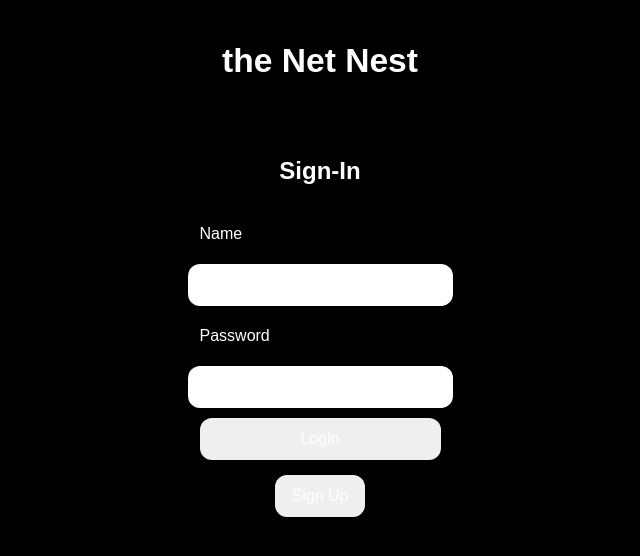
After one commit to bwaklog/pleasebekind, a Flask app: template templates/auth-signin.html in a window 1280 px wide. The commit adds this page. Shown: the top 556 px of the page, without its empty margins (320-960 px from the left). Run offline with Flask 3, Linux system fonts and the light colour scheme; the template is opened without the code that fills it, so the values that code supplies are empty.

Commit message:
v1 - ability to send posts - send messages as different users - limitations :    • cant access comments page    • no password authentication implemented.    • No db for users and comments implemented.

```diff
--- a/app.py
+++ b/app.py
@@ -1,9 +1,10 @@
-from flask import Flask, render_template, url_for, request, redirect
+from flask import Flask, render_template, url_for, request, redirect, flash
 from flask_sqlalchemy import SQLAlchemy
 from datetime import datetime
 import time
 
 app = Flask(__name__)
+app.secret_key = 'pleasebekind'.encode('utf-16')
 
 app.config['SQLALCHEMY_DATABASE_URI'] = 'sqlite:///post.db'
 db = SQLAlchemy(app)
@@ -14,22 +15,36 @@ class Post(db.Model):
     post_content = db.Column(db.String(200), nullable=False)
     post_timestamp = db.Column(db.DateTime, default=datetime.utcnow, nullable=False)
 
-uid = "hegde"
+uid = ""
 # Authentication Page
 @app.route('/', methods=['POST', 'GET'])
-def auth():
-    if request.method == "GET":
-        print("This is the auth page")
-        time.sleep(2)
-        return redirect(f'/home/{uid}')
+def auth_signin():
+    if request.method != "POST":
+        return render_template('auth-signin.html')
+    if len(request.form['user_handle']) > 1:
+        uid = request.form['user_handle']
+    else:
+        flash("Username Missing 😔", category='message')
+        return redirect('/')
+    return redirect(f'home/{uid}')
 
+@app.route('/signup/', methods=["POST", "GET"])
+def auth_signup():
+    if request.method == "POST":
+        return redirect('/')
+    else:
+        return render_template('auth_signup.html')
 
 # Home page
 # This is where the content is going to be visiable
 @app.route('/home/<uid>', methods=['POST', 'GET'])
 def home(uid):
     if request.method == 'POST':
-        post_content = request.form['content']
+        if len(request.form['content']) > 1:
+            post_content = request.form['content']
+        else:
+            flash("You can't have an empty post 😔", category='message')
+            return redirect(f'/home/{uid}')
         new_post = Post(post_content=post_content, post_user_handle=uid)
         try:
             db.session.add(new_post)
--- /dev/null
+++ b/static/css/auth.css
@@ -0,0 +1,51 @@
+html, body {
+    background-color: black;
+    color: white;
+    font-family: sans-serif;
+
+    display: flex;
+    justify-content: center;
+    align-items: center;
+    flex-direction: column;
+}
+
+.container {
+    /* background-color: lightsalmon; */
+    display: flex;
+    justify-content: center;
+    align-items: center;
+}
+
+.form {
+    display: flex;
+    justify-content: center;
+    align-items: center;
+    flex-direction: column;
+}
+
+.auth-form {
+    display: flex;
+    justify-content: center;
+    align-items: center;
+    flex-direction: column;
+    margin-bottom: 5px;
+    & > input {
+        margin: 5px;
+        width: 100%;
+    }
+    & > p {
+        text-align: left;
+        align-self: flex-start;
+    }
+}
+
+.form-btn {
+    & > input {
+        width: 100%;
+    }
+}
+
+.title {
+    font-size: x-large;
+    font-weight: 700;
+}
--- a/static/css/main.css
+++ b/static/css/main.css
@@ -26,6 +26,7 @@ html, body {
 
 form {
     & > input {
+        color: white;
         padding: 12px;
         font-size: 1em;
         border-radius: 12px;
@@ -34,10 +35,13 @@ form {
 }
 
 .post-input {
-    width: 35rem;
+    width: 34rem;
+    background-color: transparent;
+    border: solid rgba(255, 255, 255, 0.36);
 }
 .post-send {
-    background-color: #68aef1;
+    background-color: #8868f1;
+    width: 6rem;
     color: white;
     border: none;
     font-weight: 900;
@@ -77,13 +81,20 @@ form {
     padding: 3px;
     border: none;
     border-radius: 2px;
-    background-color: #68aef1;
+    /* background-color: #68aef1; */
+    color: white;
     & > input {
         width: 100%;
         border-radius: inherit;
         border: none;
         background-color: transparent;
-        font-weight: 500;
+        font-weight: 700;
+        color: white;
+        /* box-shadow: inset 2px 2px 24px #68aff159; */
+        transition: background-color 300ms ease-in-out;
+    }
+    & > input:hover {
+        background-color: #8868f1;
     }
 }
 
--- /dev/null
+++ b/templates/auth-signin.html
@@ -0,0 +1,34 @@
+{%extends 'base.html'%}
+<!-- Block head content -->
+{%block head%}
+<title>the NetNest</title>
+<link rel="stylesheet" href="{{url_for('static', filename='css/auth.css')}}" />
+{%endblock%}
+<!-- Block body content -->
+{%block body%}
+<div class="container">
+  <p class="title">Sign-In</p>
+  <div class="form">
+    <form class="auth-form" , method="POST">
+      <p class="sub-title">Name</p>
+      <input
+        type="text"
+        name="user_handle"
+        id="user_handle"
+        class="user-handle-input"
+      />
+      <p class="sub-title">Password</p>
+      <input
+        type="text"
+        name="user_password"
+        id="user_password"
+        class="user-password-input"
+      />
+      <input class="form-btn" type="submit" value="Login" />
+    </form>
+    <form class="auth-form" action="/signup/" method="POST">
+      <input class="form-btn" type="submit" value="Sign Up" />
+    </form>
+  </div>
+</div>
+{%endblock%}
```
Also changed, not shown: templates/auth-signup.html (added).
